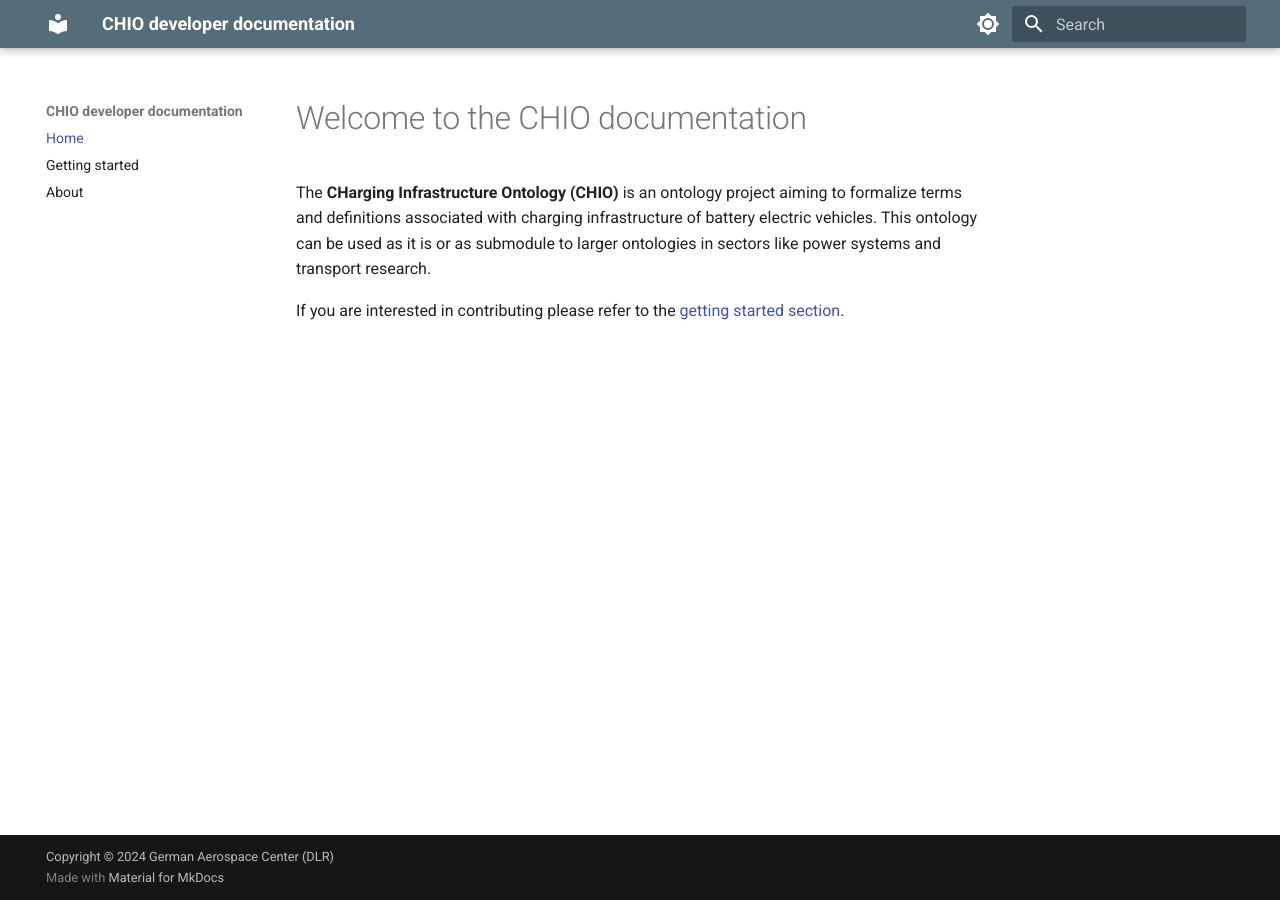
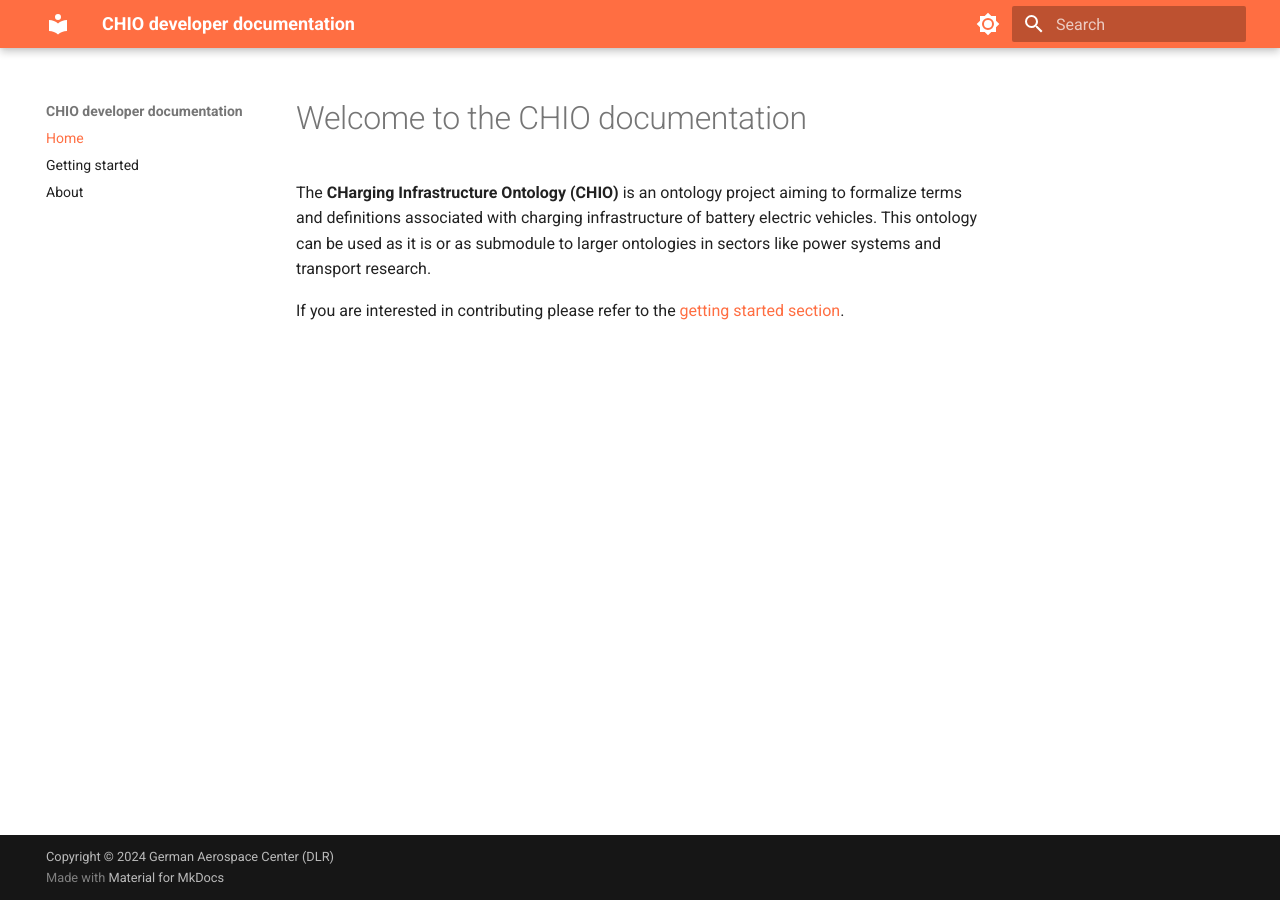
Before and after one commit to dlr-ve-esy/charging-ontology, an MkDocs documentation site: the page built from docs/index.md, in a window 1280 px wide. Built offline with MkDocs 1.6.1 and Material for MkDocs 9.7.7, drawn with Linux system fonts in a browser that asks for light colours.

Commit message:
Mixed the colors a bit

```diff
--- a/mkdocs.yml
+++ b/mkdocs.yml
@@ -3,14 +3,14 @@ theme:
   name: material
   palette:
     - scheme: default
-      primary: blue grey
+      primary: deep orange
       accent: teal
       toggle:
         icon: material/brightness-7
         name: Switch to dark mode
     - scheme: slate
-      primary: blue grey
-      accent: teal
+      primary: teal
+      accent: deep orange
       toggle:
         icon: material/brightness-4
         name: Switch to light mode
```
